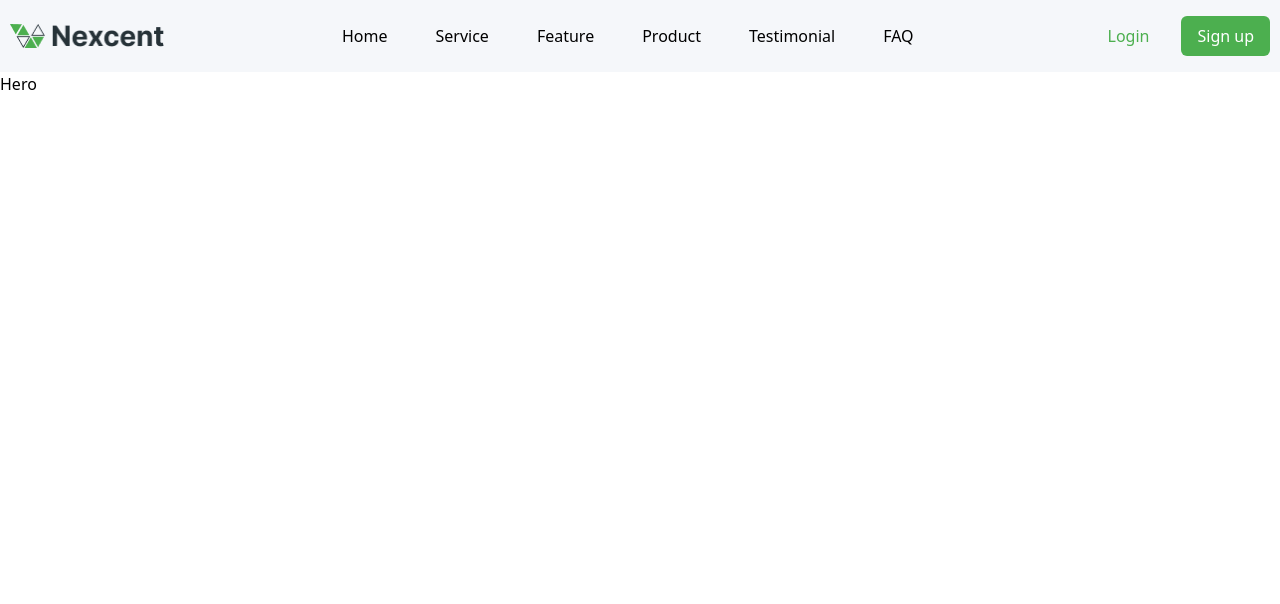
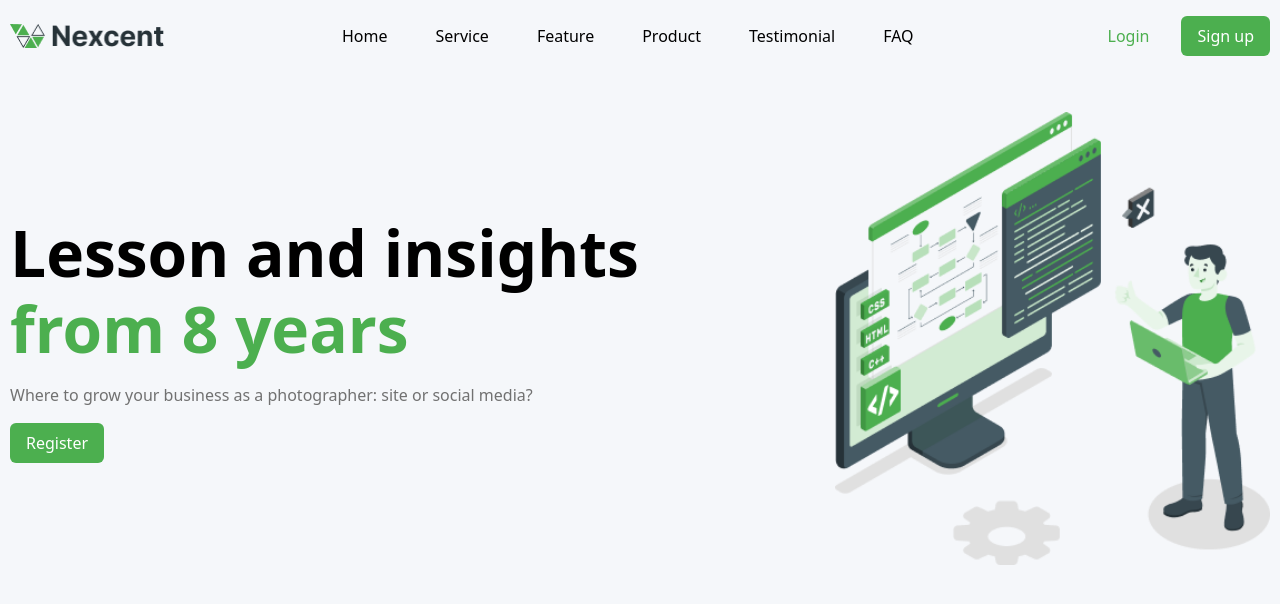
Before and after one commit to alirezakhosravi79/landing-page, a React (Vite) app: page / in a window 1280 px wide. Shown: the top 604 px of the page. Built offline with nearby package versions, Linux system fonts and the light colour scheme.

Commit message:
Hero Section

```diff
--- a/src/components/layout/Hero.tsx
+++ b/src/components/layout/Hero.tsx
@@ -1,7 +1,21 @@
+import Heroimg from '../../assets/Illustration.png'
 
 function Hero() {
   return (
-    <div>Hero</div>
+    <header className=" bg-silver py-10">
+      <section className='container mx-auto flex items-center justify-between gap-4'>
+        <div className='w-full basis-[65%] flex flex-col items-start gap-4'>
+          <h1 className='text-[64px] font-bold leading-[76px]'>
+            Lesson and insights <br /><span className='text-primary'>from 8 years</span>
+          </h1>
+          <p className='text-gray'>Where to grow your business as a photographer: site or social media?</p>
+          <a href="#" className="text-white block bg-primary rounded-md px-4 py-2">Register</a>
+        </div>
+        <div className='w-full basis-[35%] flex items-center justify-center'>
+          <img src={Heroimg} alt="heroimg" className='w-full'/>
+        </div>
+      </section>
+    </header>
   )
 }
 
```
